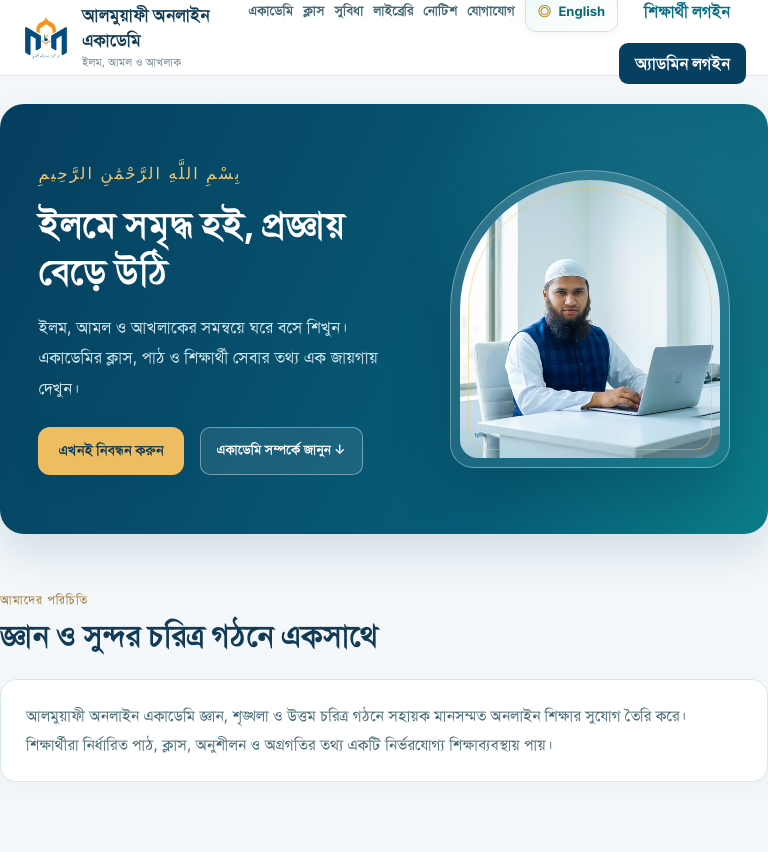
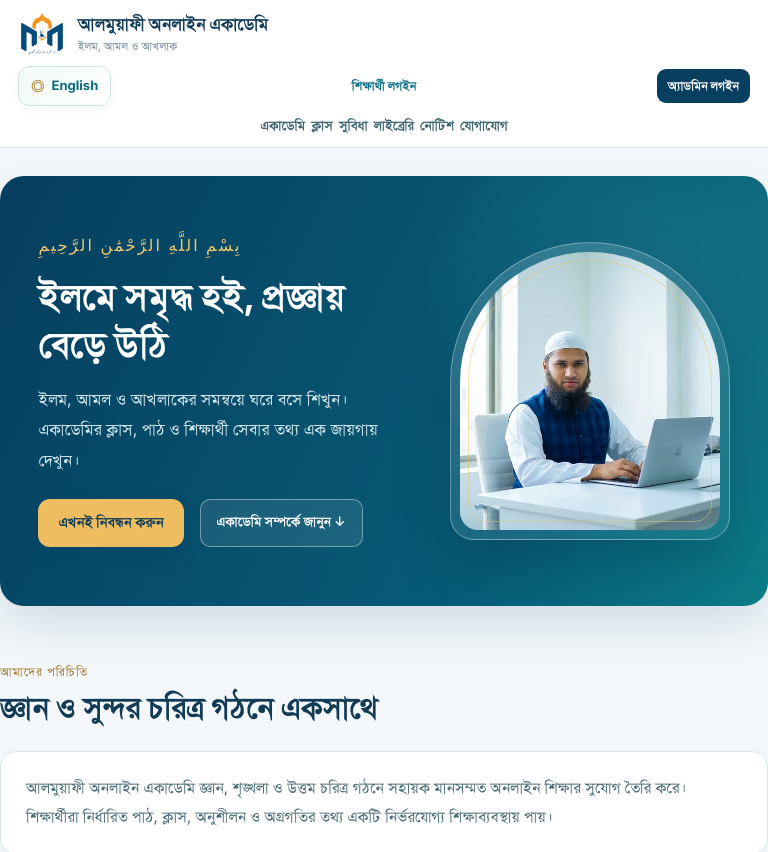
Before and after one commit to AlmuafyDesign/almuafy-online-academy, a React (Vite) app: page / in a window 768 px wide. Shown: the top 852 px of the page. Built offline with nearby package versions, Linux system fonts and the light colour scheme; no server answers; the database is empty; a web font is replaced by a local one.

Commit message:
Keep bilingual public header aligned

```diff
--- a/src/bilingual.css
+++ b/src/bilingual.css
@@ -41,6 +41,12 @@
 .real-public-complete .real-public-nav { position: sticky; top: 0; z-index: 10; gap: 14px; backdrop-filter: blur(14px); background: #ffffffed; }
 .real-public-complete .real-public-nav>div { align-items: center; justify-content: flex-end; flex-wrap: wrap; }
 .real-public-links { display: flex; align-items: center; gap: clamp(8px, 1.3vw, 18px); }
+.real-public-complete .real-public-nav { height: auto; min-height: 76px; flex-wrap: nowrap; padding-top: 9px; padding-bottom: 9px; }
+.real-public-complete .real-public-nav > a { flex: 0 0 auto; }
+.real-public-complete .real-public-nav > div { flex: 1 1 auto; min-width: 0; flex-wrap: nowrap; gap: clamp(6px, .8vw, 12px); }
+.real-public-complete .real-public-nav > div > .real-public-links { flex: 1 1 auto; min-width: 0; justify-content: flex-end; flex-wrap: nowrap; gap: clamp(6px, .8vw, 12px); }
+.real-public-complete .real-public-nav > div > button { flex: 0 0 auto; white-space: nowrap; padding: 9px 11px; font-size: 12px; }
+.real-public-complete .real-public-nav .language-toggle { flex: 0 0 auto; }
 .real-public-links a,.real-footer-links a { color: #3e6572; text-decoration: none; font-size: 13px; font-weight: 600; white-space: nowrap; }
 .real-public-links a:hover,.real-footer-links a:hover { color: #087f89; }
 .real-public-complete .real-hero { min-height: 390px; }
@@ -89,6 +95,12 @@
   .real-public-complete .real-footer { display: grid; gap: 12px; }
 }
 
+@media (min-width: 761px) and (max-width: 1080px) {
+  .real-public-complete .real-public-nav { display: grid; grid-template-columns: 1fr; gap: 8px; padding: 10px 18px; }
+  .real-public-complete .real-public-nav > div { display: flex; flex-wrap: wrap; justify-content: space-between; }
+  .real-public-complete .real-public-nav > div > .real-public-links { order: 2; flex: 1 0 100%; justify-content: center; padding-top: 5px; }
+}
+
 @media (max-width: 380px) {
   .student-top-actions .language-toggle { min-width: 73px; padding: 6px 7px !important; font-size: 11px !important; }
   .student-top-actions .language-toggle>span { display: none; }
```
